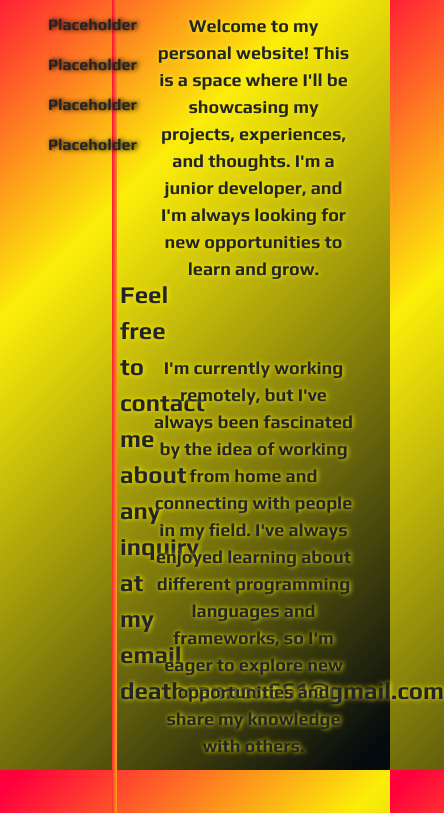
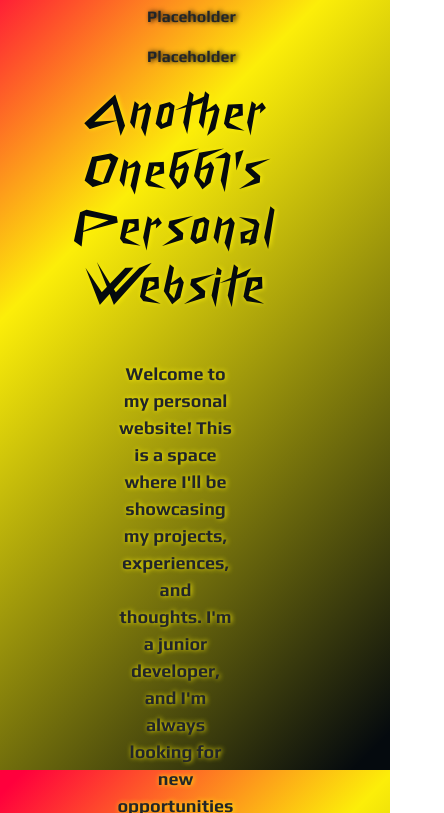
Before and after one commit to AnotherOne661/AnotherOne661.github.io, a plain HTML site: page index.html in a window 390 px wide. Shown: the part 918-1731 px from the top of the page, 444 px wide, since content can reach past the window. Drawn offline with nearby package versions, Linux system fonts and the light colour scheme.

Commit message:
Trying to fix media

```diff
--- a/index.html
+++ b/index.html
@@ -52,7 +52,7 @@
               <a>Placeholder</a>
             </li>
           </ul>
-          <p>
+          <p id="extra">
             Feel free to contact me about any inquiry at my email
             deathcannon661@gmail.com
           </p>
--- a/mainassets/styles/main.css
+++ b/mainassets/styles/main.css
@@ -296,6 +296,7 @@ footer{
   * {
     margin: 0;
     padding: 0;
+    box-sizing: border-box;
   }
   header {
     flex-direction: column;
@@ -318,14 +319,33 @@ footer{
       text-align: center;
     }
   }
+  #page_base{
+    width: 90%;
+    flex-direction: column;
+    align-items: center;
+    justify-content: center;
+    flex-wrap: wrap;
+    margin: 0;
+    padding: 0;
+  }
+  aside{
+    width: 50%;
+    margin: 0;
+    padding: 0;
+    border: none;
+    #extra{
+      display: none;
+    }
+  }
   main {
     display: flex;
+    flex-direction: column;
     align-items: center;
     justify-content: space-around;
     font-family: "play-bold";
     text-shadow: #fcee09 1px 0px 5px;
     font-size: 0.75em;
-
+    width: 50%;
     div {
       display: flex;
       width: 100%;
```
